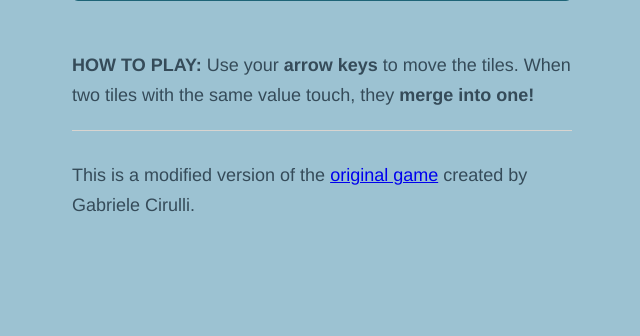
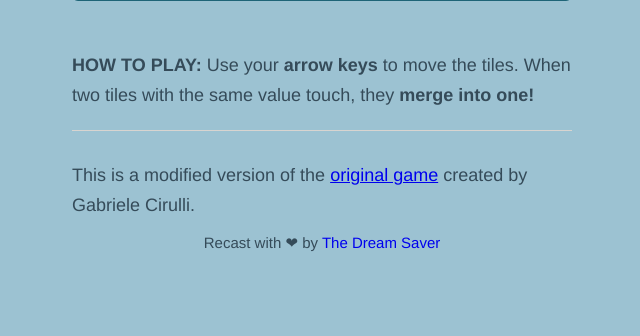
Before and after one commit to TheDreamSaver/GameOf2048, a PHP site: page /index.html in a window 1280 px wide. Shown: the part 738-1074 px from the top of the page, without its empty margins (318-958 px from the left). Before the commit the page ends 950 px from the top, so only its background shows below. Run offline with PHP 8.4, Linux system fonts and the light colour scheme; some libraries are stand-ins or nearby versions.

Commit message:
Added footer recast

```diff
--- a/index.html
+++ b/index.html
@@ -87,6 +87,7 @@
     <p>
     This is a modified version of the <a href="http://gabrielecirulli.github.io/2048/" target="_blank">original game</a> created by Gabriele Cirulli.
     </p>
+    <p id="footie"> Recast with ❤ by <a href="https://github.com/TheDreamSaver">The Dream Saver</a></p>
   </div>
 
   <script src="js/bind_polyfill.js"></script>
--- a/style/main.css
+++ b/style/main.css
@@ -1015,3 +1015,12 @@ a.retry-button {
   float: center;
   display: none;
 }
+
+#footie {
+  font-size: 15px;
+  text-align: center;
+}
+
+#footie > a {
+  text-decoration: none;
+}
```
